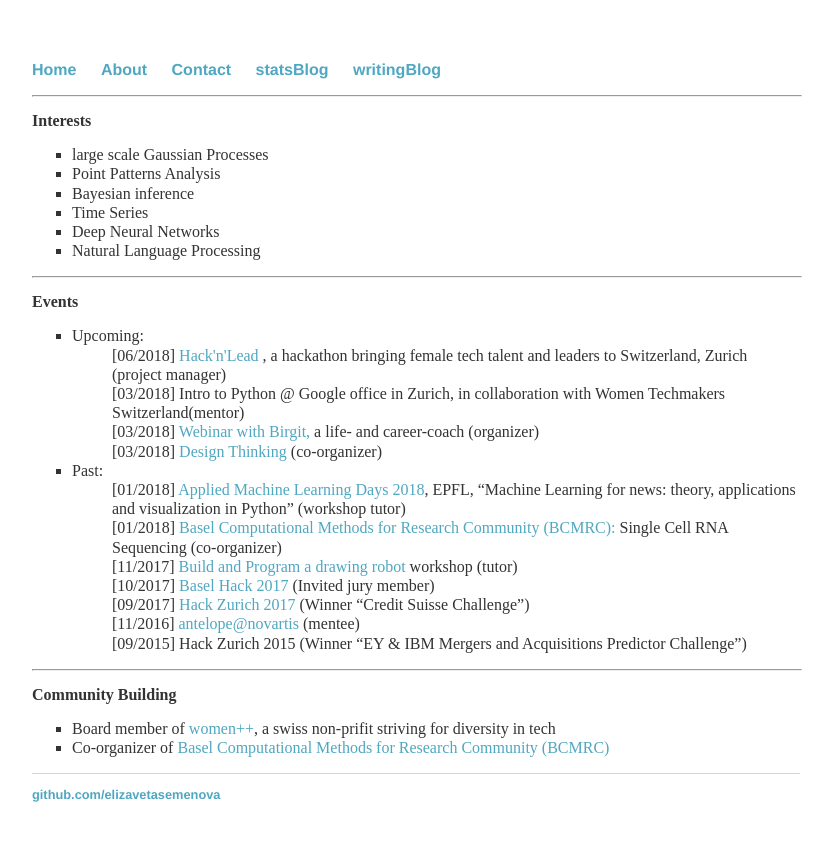
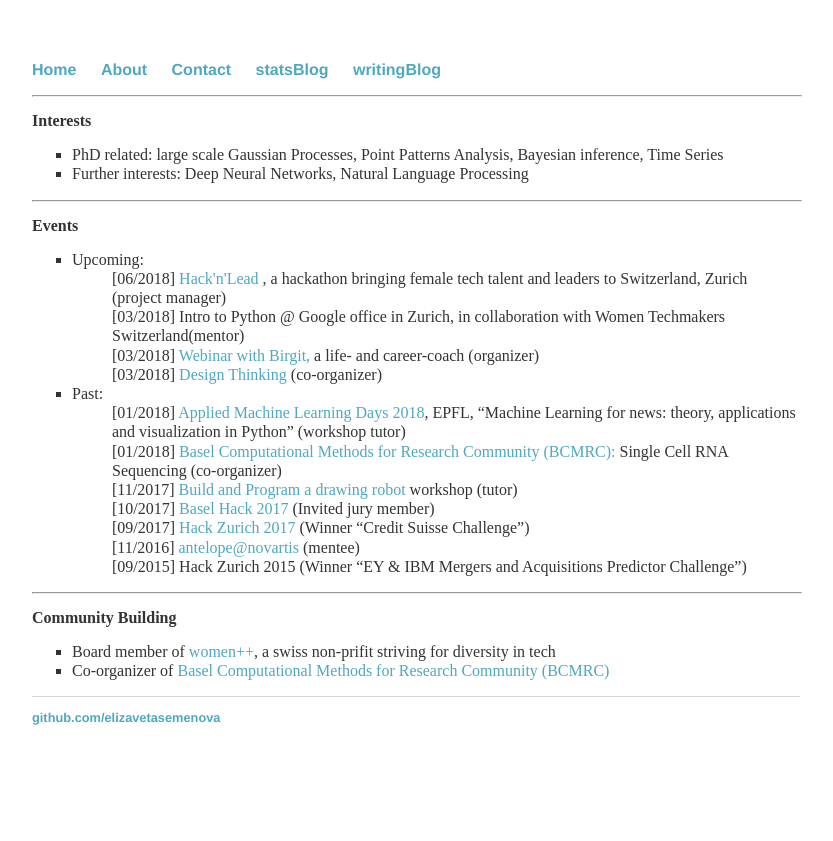
Before and after one commit to elizavetasemenova/elizavetasemenova.github.io, a Jekyll site: the page built from index.html, in a window 1280 px wide. Shown: the top 841 px of the page, without its empty margins (224-1057 px from the left). Built offline with Jekyll 4.4.1, drawn with Linux system fonts in a browser that asks for light colours.

Commit message:
Update index.html

```diff
--- a/index.html
+++ b/index.html
@@ -9,12 +9,8 @@
 
 <p><b>Interests</b>
        <ul style="list-style-type:square">
-	  <li>large scale Gaussian Processes</li>
-	  <li>Point Patterns Analysis</li>
-	  <li>Bayesian inference</li>
-	  <li>Time Series </li>
-	  <li>Deep Neural Networks</li>
-	  <li>Natural Language Processing</li>
+	  <li>PhD related: large scale Gaussian Processes, Point Patterns Analysis, Bayesian inference, Time Series</li>
+	  <li>Further interests: Deep Neural Networks, Natural Language Processing</li>
         </ul>
 </p>
 
```
